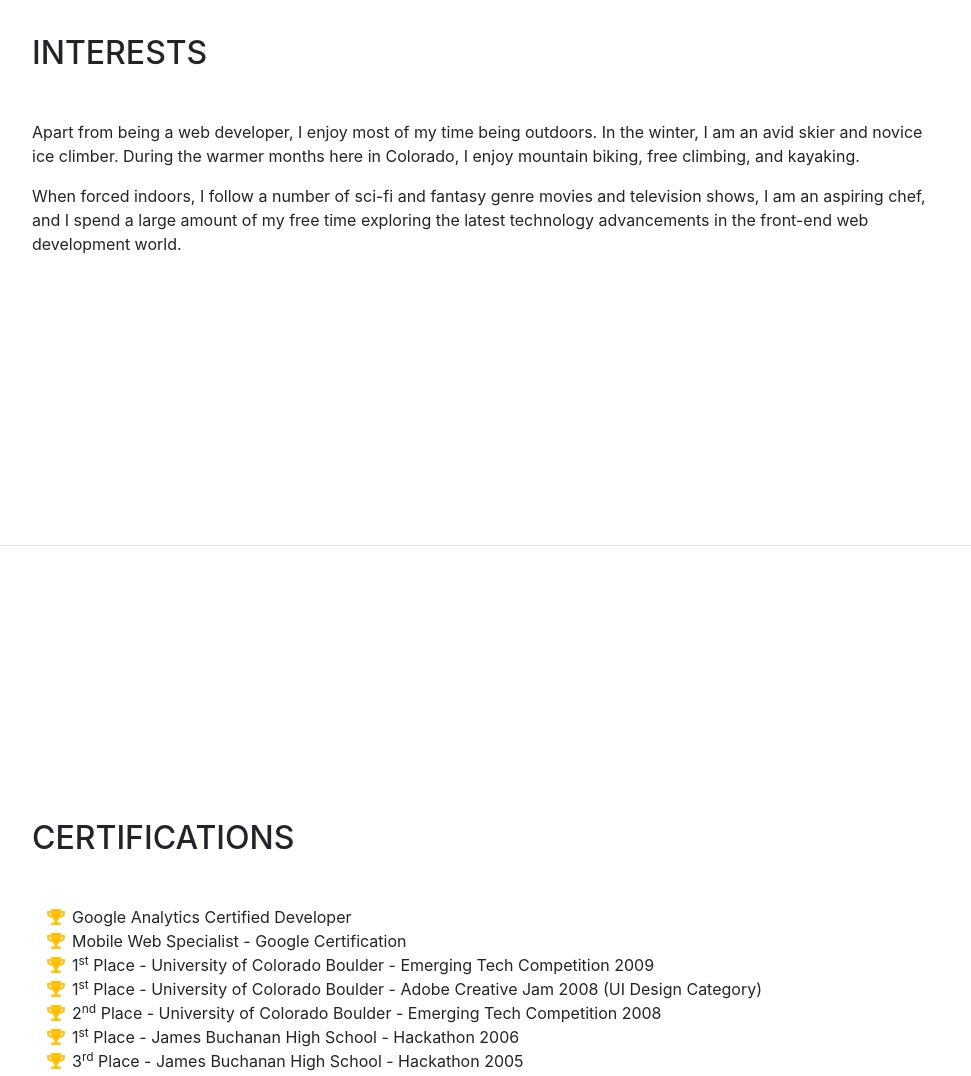
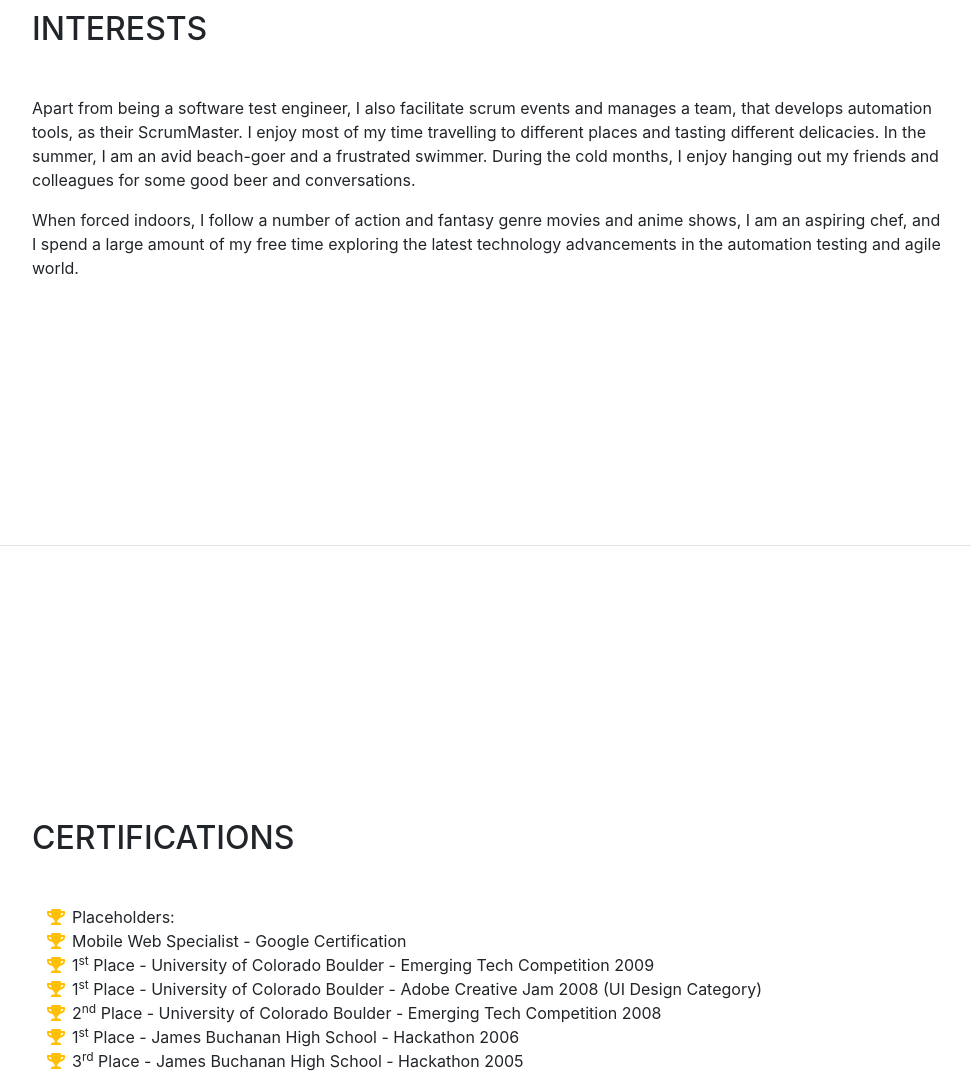
Before and after one commit to KeyAscii/ckhallig-cv, a website with bundled scripts: page index.html in a window 1280 px wide. Shown: the part 3860-4936 px from the top of the page, without its empty margins (288-1259 px from the left). Built offline with nearby package versions, Linux system fonts and the light colour scheme; a web font is replaced by a local one.

Commit message:
Updated interests section
Will modify this one and also added placeholder for achievements

```diff
--- a/index.html
+++ b/index.html
@@ -254,8 +254,8 @@
       <section class="resume-section p-3 p-lg-5 d-flex flex-column" id="interests">
         <div class="my-auto">
           <h2 class="mb-5">Interests</h2>
-          <p>Apart from being a web developer, I enjoy most of my time being outdoors. In the winter, I am an avid skier and novice ice climber. During the warmer months here in Colorado, I enjoy mountain biking, free climbing, and kayaking.</p>
-          <p class="mb-0">When forced indoors, I follow a number of sci-fi and fantasy genre movies and television shows, I am an aspiring chef, and I spend a large amount of my free time exploring the latest technology advancements in the front-end web development world.</p>
+          <p>Apart from being a software test engineer, I also facilitate scrum events and manages a team, that develops automation tools, as their ScrumMaster. I enjoy most of my time travelling to different places and tasting different delicacies. In the summer, I am an avid beach-goer and a frustrated swimmer. During the cold months, I enjoy hanging out my friends and colleagues for some good beer and conversations.</p>
+          <p class="mb-0">When forced indoors, I follow a number of action and fantasy genre movies and anime shows, I am an aspiring chef, and I spend a large amount of my free time exploring the latest technology advancements in the automation testing and agile world.</p>
         </div>
       </section>
 
@@ -267,7 +267,7 @@
           <ul class="fa-ul mb-0">
             <li>
               <i class="fa-li fa fa-trophy text-warning"></i>
-              Google Analytics Certified Developer</li>
+              Placeholders:</li>
             <li>
               <i class="fa-li fa fa-trophy text-warning"></i>
               Mobile Web Specialist - Google Certification</li>
```
